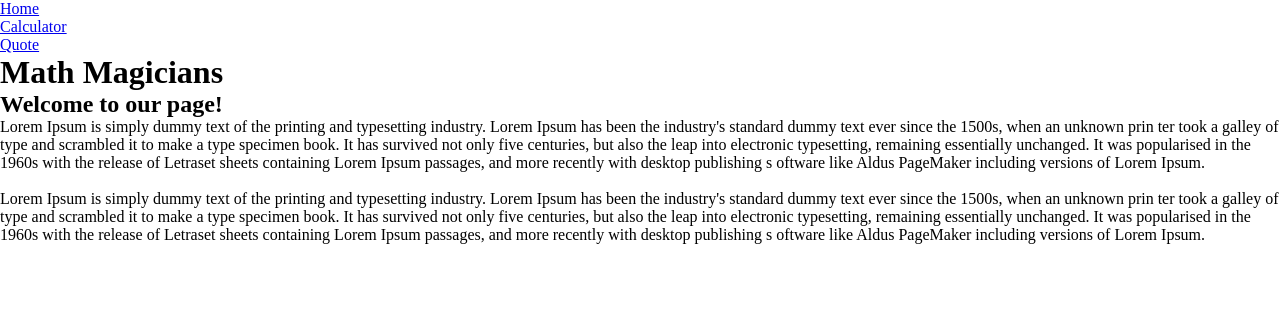
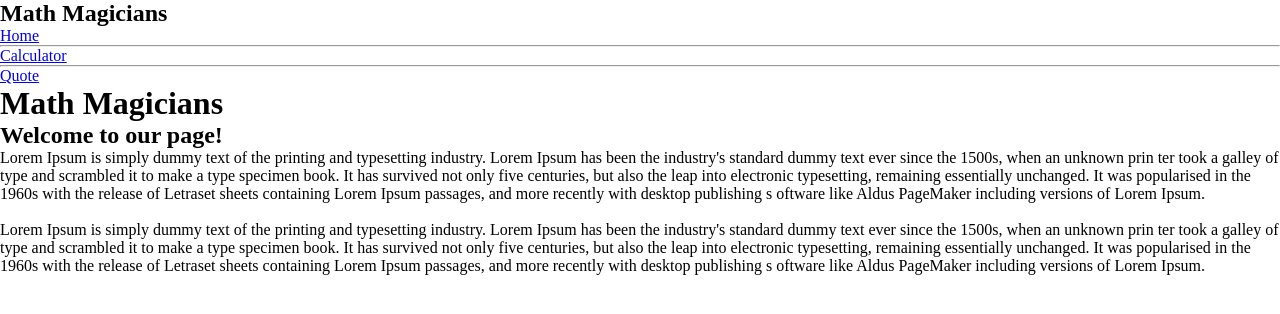
Before and after one commit to Diegogagan2587/math-magicians, a React (Create React App) app: page / in a window 1280 px wide. Shown: the top 314 px of the page. Built offline with nearby package versions, Linux system fonts and the light colour scheme.

Commit message:
set new classNames, included a title

```diff
--- a/src/components/Navigation.js
+++ b/src/components/Navigation.js
@@ -2,14 +2,17 @@ import { Link } from "react-router-dom";
 
 const Navigation = () => {
     return (
-      <nav>
+      <nav className="nav">
+        <h1 className="title">Math Magicians</h1>
         <ul>
           <li>
             <Link to="/" >Home</Link>
           </li>
+          <hr/>
           <li>
             <Link to="calculator" >Calculator</Link>
           </li>
+          <hr/>
           <li>
             <Link to="quote" >Quote</Link>
           </li>
```
